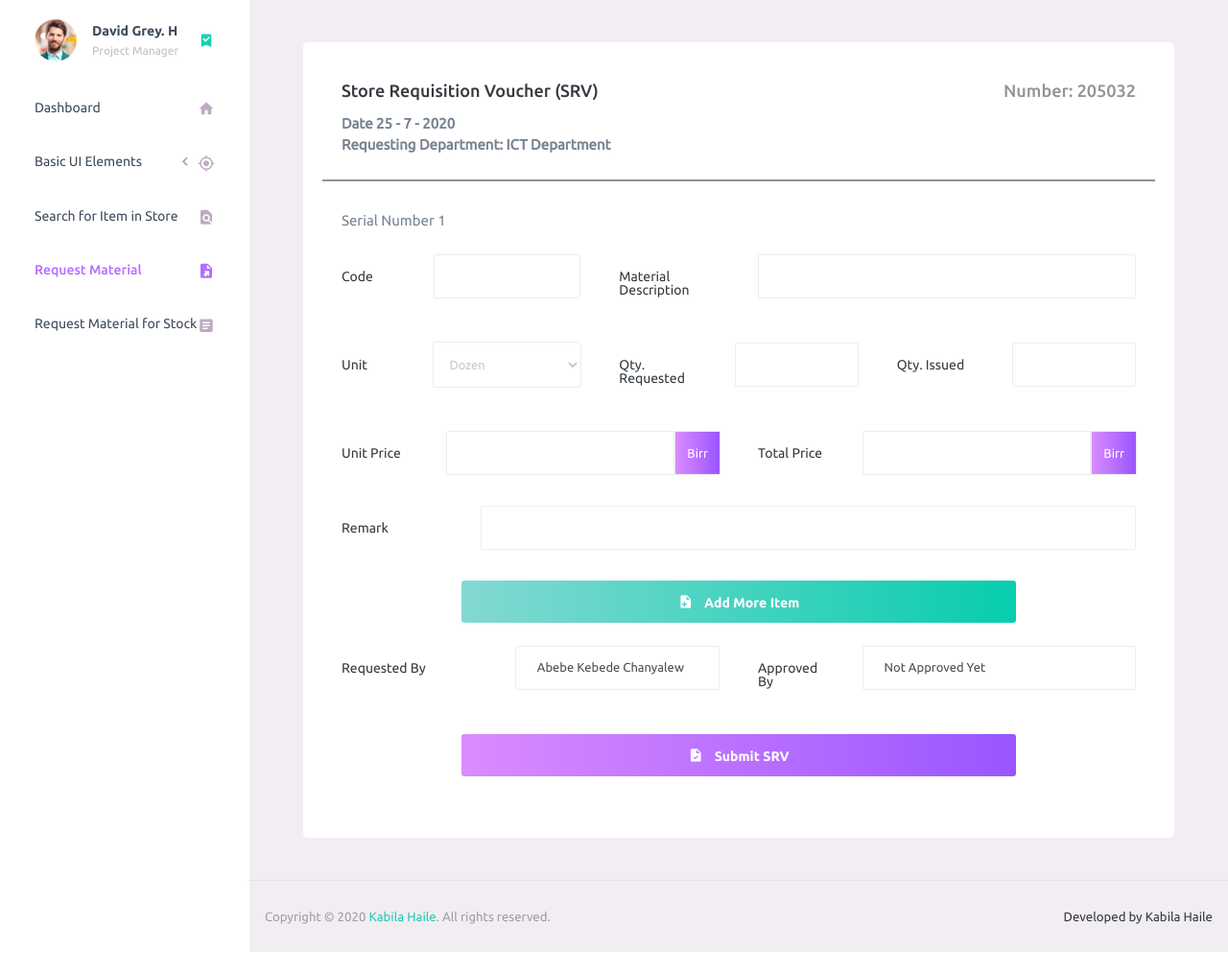
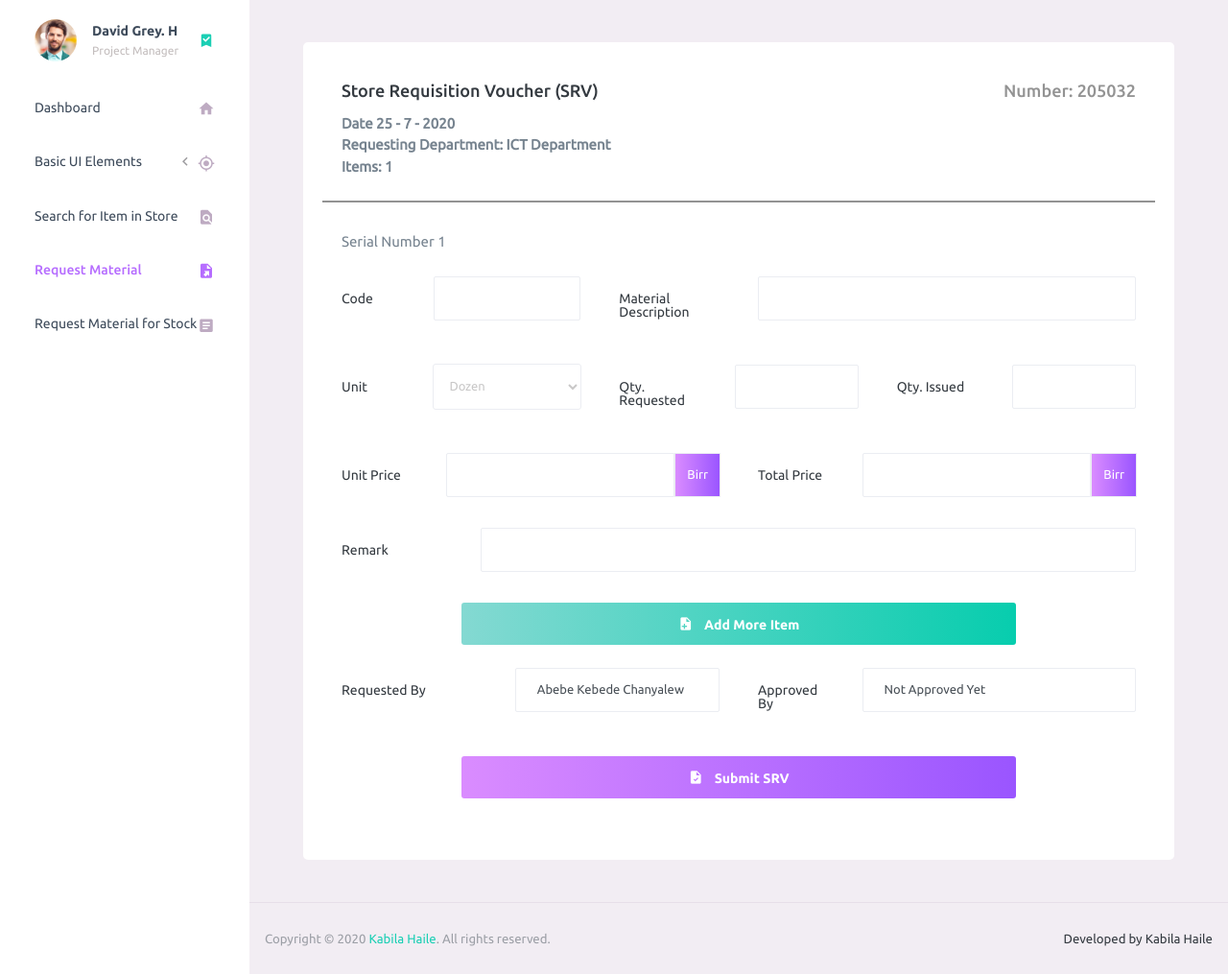
Before and after one commit to kabJhai/Store-Management-System, a PHP site: page /srv in a window 1280 px wide. Shown: the part 70-1085 px from the top of the page at 96% size. Before the commit the page ends 1062 px from the top, so only its background shows below. Run offline with PHP 8.4, Linux system fonts and the light colour scheme.

Commit message:
New method

```diff
--- a/assets/js/dynamic.js
+++ b/assets/js/dynamic.js
@@ -1,11 +1,15 @@
 function add() {
-    var d = document.getElementById('form-array-container')
-    var previous = d.innerHTML
+    var form_container = document.getElementById('form-array-container');
+    var item_count_container = document.getElementById('item_count');
+    var count = parseInt(item_count_container.innerText)+1;
+    item_count_container.innerText = count;
+    var previous = document.getElementById('form-array-container').innerHTML;
+    console.log(previous);
     var serial = "<div class='row'>\
     <div class='col-md-12 line'>\
     </div>\
     </div>\
-    <p class='card-description'>Serial Number "+1+" </p>";
+    <p class='card-description'>Serial Number "+count+" </p>";
     var row1 = "<div class='row'>\
                 <div class='col-md-4'>\
                 <div class='form-group row'>\
@@ -44,7 +48,7 @@ function add() {
         <div class='form-group row'>\
           <label class='col-sm-5 col-form-label'>Qty. Requested</label>\
           <div class='col-sm-7'>\
-            <input class='form-control' placeholder='' />\
+            <input class='form-control' id='qtyreq"+count+"' placeholder='' />\
           </div>\
         </div>\
       </div>\
@@ -52,7 +56,7 @@ function add() {
         <div class='form-group row'>\
           <label class='col-sm-5 col-form-label'>Qty. Issued</label>\
           <div class='col-sm-7'>\
-            <input class='form-control' placeholder='' />\
+            <input class='form-control' id='qtyreq"+count+"' placeholder='' />\
           </div>\
         </div>\
       </div>\
@@ -64,7 +68,7 @@ function add() {
           <label class='col-sm-3 col-form-label'>Unit Price</label>\
           <div class='col-sm-9'>\
             <div class='input-group'>\
-              <input type='text' class='form-control' >\
+              <input type='text' id='unit"+count+"' oninput='calculate("+count+")' class='form-control' >\
                 <div class='input-group-prepend'>\
                   <span class='input-group-text bg-gradient-primary text-white'>Birr</span>\
                 </div>\
@@ -77,7 +81,7 @@ function add() {
           <label class='col-sm-3 col-form-label'>Total Price</label>\
           <div class='col-sm-9'>\
           <div class='input-group'>\
-              <input type='text' class='form-control'/>\
+              <input type='text' id='total"+count+"' class='form-control'/>\
                 <div class='input-group-prepend'>\
                   <span class='input-group-text bg-gradient-primary text-white'>Birr</span>\
                 </div>\
@@ -96,5 +100,12 @@ function add() {
         </div>\
       </div>\
 </div>";
-d.innerHTML = previous+serial+row1+row2+row3+row4;
+form_container.innerHTML = previous+serial+row1+row2+row3+row4;
 }
+
+function calculate(formNum) {
+  let unitPrice = document.getElementById("unit"+formNum);
+  let reqQuantity = document.getElementById("qtyreq"+formNum);
+  let totalPrice = document.getElementById("total"+formNum);
+  totalPrice.value = parseFloat(unitPrice.value) * parseFloat(reqQuantity.value);
+}
--- a/srv.php
+++ b/srv.php
@@ -6,6 +6,7 @@ include "includes/sidebar.php";
 ?>
   <div class="main-panel">
           <div class="content-wrapper">
+
           <div class="col-12">
                 <div class="card">
                   <div class="card-body">
@@ -15,7 +16,8 @@ include "includes/sidebar.php";
                     <form class="form-sample">
                       <p class="card-description">
                       <strong>Date <span id="date"></span></strong><br/>
-                      <strong>Requesting Department: ICT Department</strong>
+                      <strong>Requesting Department: ICT Department</strong><br/>
+                      <strong>Items: <span id="item_count">1</span></strong>
                       <script>
                         var d = new Date();
                         document.getElementById('date').innerHTML = d.getDate()+" - "+(d.getUTCMonth()+1)+" - "+d.getFullYear();
@@ -66,7 +68,7 @@ include "includes/sidebar.php";
                               <div class="form-group row">
                                 <label class="col-sm-5 col-form-label">Qty. Requested</label>
                                 <div class="col-sm-7">
-                                  <input class="form-control" placeholder="" />
+                                  <input class="form-control" id="qtyreq1" placeholder="" />
                                 </div>
                               </div>
                             </div>
@@ -86,7 +88,7 @@ include "includes/sidebar.php";
                                 <label class="col-sm-3 col-form-label">Unit Price</label>
                                 <div class="col-sm-9">
                                   <div class="input-group">
-                                    <input type="text" class="form-control" >
+                                    <input type="number" oninput="calculate(1)" id="unit1" class="form-control" >
                                       <div class="input-group-prepend">
                                         <span class="input-group-text bg-gradient-primary text-white">Birr</span>
                                       </div>
@@ -99,7 +101,7 @@ include "includes/sidebar.php";
                                 <label class="col-sm-3 col-form-label">Total Price</label>
                                 <div class="col-sm-9">
                                 <div class="input-group">
-                                    <input type="text" class="form-control">
+                                    <input type="number" id="total1" class="form-control">
                                       <div class="input-group-prepend">
                                         <span class="input-group-text bg-gradient-primary text-white">Birr</span>
                                       </div>
```
Also changed, not shown: a.html (added, +10 -0 lines).
